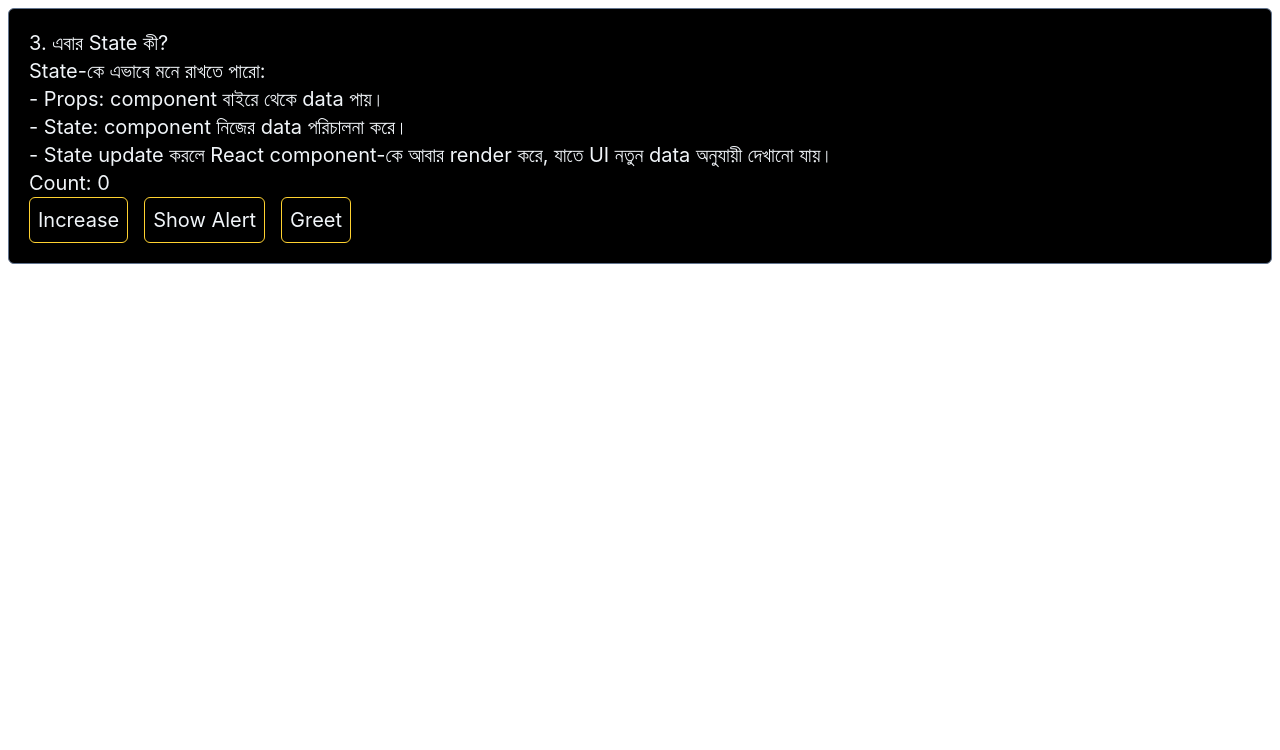
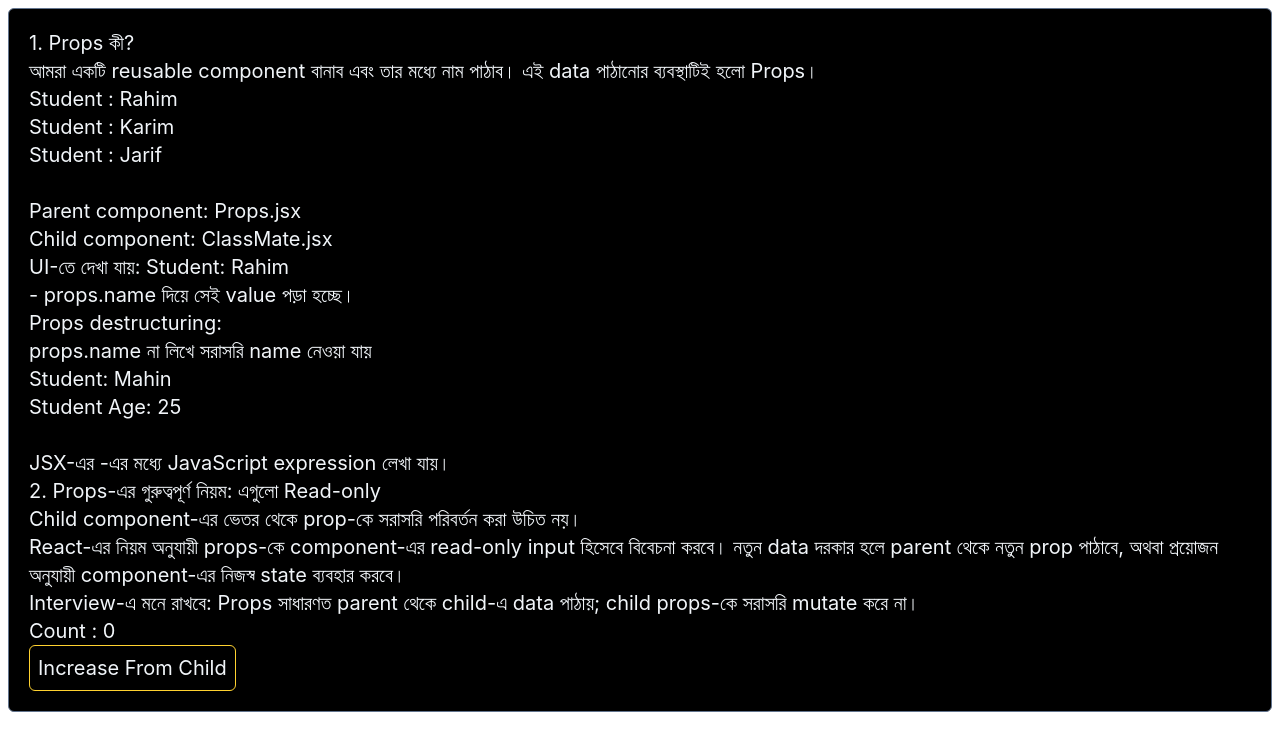
Before and after one commit to jbjaman/React-Complete-Guide, a React (Vite) app in the folder react-interview/: page / in a window 1280 px wide. Shown: the top 750 px of the page. Built offline with nearby package versions, Linux system fonts and the light colour scheme.

Commit message:
feat: add ChildProp and CounterDisplay components; integrate state management in Props and StateReact

```diff
--- /dev/null
+++ b/react-interview/src/ChildProp.jsx
@@ -0,0 +1,19 @@
+/** 7. Child থেকে Parent-এ data পরিবর্তনের অনুরোধ কীভাবে পাঠাবে?
+ * React-এ child সাধারণত parent-এর state সরাসরি পরিবর্তন করে না। তবে parent একটি function prop হিসেবে child-কে দিতে পারে। Child সেই function call করে parent-কে জানাতে পারে যে কোনো action ঘটেছে।
+ */
+
+function ChildProp({ onIncrease }) {
+  return (
+    <>
+      <button
+        onClick={onIncrease}
+        className="border-amber-300 border p-2 rounded-md"
+      >
+        Increase From Child
+      </button>
+      {/* মনে রাখবে: Data parent থেকে child-এ যায়; callback function child থেকে parent-এর state update করার অনুরোধ জানাতে সাহায্য করে। */}
+    </>
+  );
+}
+
+export default ChildProp;
--- /dev/null
+++ b/react-interview/src/CounterDisplay.jsx
@@ -0,0 +1,9 @@
+function CounterDisplay({ countDisplay }) {
+  return (
+    <>
+      <h1>Counter Display : {countDisplay}</h1>
+    </>
+  );
+}
+
+export default CounterDisplay;
--- a/react-interview/src/Props.jsx
+++ b/react-interview/src/Props.jsx
@@ -1,7 +1,10 @@
+import { useState } from "react";
+import ChildProp from "./ChildProp";
 import ClassMate from "./ClassMate";
 import Student2 from "./Student2";
 
 const Props = () => {
+  const [count, setCount] = useState(0);
   return (
     <div className="p-5 bg-black text-slate-100 text-xl border border-slate-500 m-2 rounded-md">
       <p>
@@ -32,6 +35,9 @@ const Props = () => {
         Interview-এ মনে রাখবে: Props সাধারণত parent থেকে child-এ data পাঠায়;
         child props-কে সরাসরি mutate করে না।
       </p>
+
+      <h2>Count : {count}</h2>
+      <ChildProp onIncrease={() => setCount((prevCount) => prevCount + 1)} />
     </div>
   );
 };
--- a/react-interview/src/StateReact.jsx
+++ b/react-interview/src/StateReact.jsx
@@ -1,7 +1,20 @@
 import { useState } from "react";
+import CounterDisplay from "./CounterDisplay";
 
 const StateReact = () => {
   const [count, setCount] = useState(0);
+  const [counter, setCounter] = useState(0);
+  const [countDis, setCountDis] = useState(0);
+
+  function increase() {
+    setCounter((previousCount) => previousCount + 1);
+  }
+  function decrease() {
+    setCounter((previousCount) => previousCount - 1);
+  }
+  function reset() {
+    setCounter(0);
+  }
 
   function handleClick() {
     alert("Button Clicked");
@@ -93,8 +106,50 @@ function App() {
         className="border-amber-300 border p-2 ml-4 rounded-md"
       >
         {/* এখানে arrow function click হওয়ার সময় greet("Rahim") চালায়। */}
-        Greet
+        Greet Alert
       </button>
+
+      {/*
+
+      5. State update-এর আরেকটি পদ্ধতি: Functional Update
+- কিন্তু নতুন state যদি আগের state-এর ওপর নির্ভর করে, তাহলে functional update খুব উপকারী:
+setCount(previousCount => previousCount + 1);
+      */}
+
+      <p>Counter : {counter}</p>
+
+      <button
+        onClick={increase}
+        className="border-green-300 border p-2 ml-4 rounded-md"
+      >
+        Increase
+      </button>
+      <button
+        onClick={decrease}
+        className="border-red-300 border p-2 ml-4 rounded-md"
+      >
+        Decrease
+      </button>
+      <button
+        onClick={reset}
+        className="border-amber-300 border p-2 ml-4 rounded-md"
+      >
+        Reset
+      </button>
+
+      {/* Senior-level mental model: যখন নতুন state আগের state-এর ওপর নির্ভর করে, তখন setCounter(previousCount => ...) ব্যবহার করা একটি ভালো অভ্যাস। React একাধিক state update batch করতে পারে, তাই এই পদ্ধতি state-এর আগের মানের ওপর নির্ভরশীল update-গুলোকে নির্ভরযোগ্যভাবে প্রকাশ করে। */}
+      <CounterDisplay countDisplay={countDis} />
+      {/* CounterDisplay-এ count prop হিসেবে যাচ্ছে। */}
+      {/* CounterDisplay নতুন countDis prop পাচ্ছে এবং আপডেট হওয়া সংখ্যা দেখাচ্ছে। */}
+      <button
+        onClick={() => setCountDis((pre) => pre + 1)}
+        className="border-purple-700 border p-2 ml-4 rounded-md"
+      >
+        INCREASE
+        {/* Button click করলে state update হচ্ছে। */}
+      </button>
+
+      {/* এটি React-এর one-way data flow: parent থেকে child-এ data যায়। */}
     </div>
   );
 };
--- a/react-interview/src/main.jsx
+++ b/react-interview/src/main.jsx
@@ -1,13 +1,13 @@
 import { StrictMode } from "react";
 import { createRoot } from "react-dom/client";
 import "./index.css";
+import Props from "./Props";
 // import App from './App.jsx'
-import StateReact from "./StateReact";
 
 createRoot(document.getElementById("root")).render(
   <StrictMode>
     {/* <App /> */}
-    {/* <Props /> */}
-    <StateReact />
+    <Props />
+    {/* <StateReact /> */}
   </StrictMode>,
 );
```
